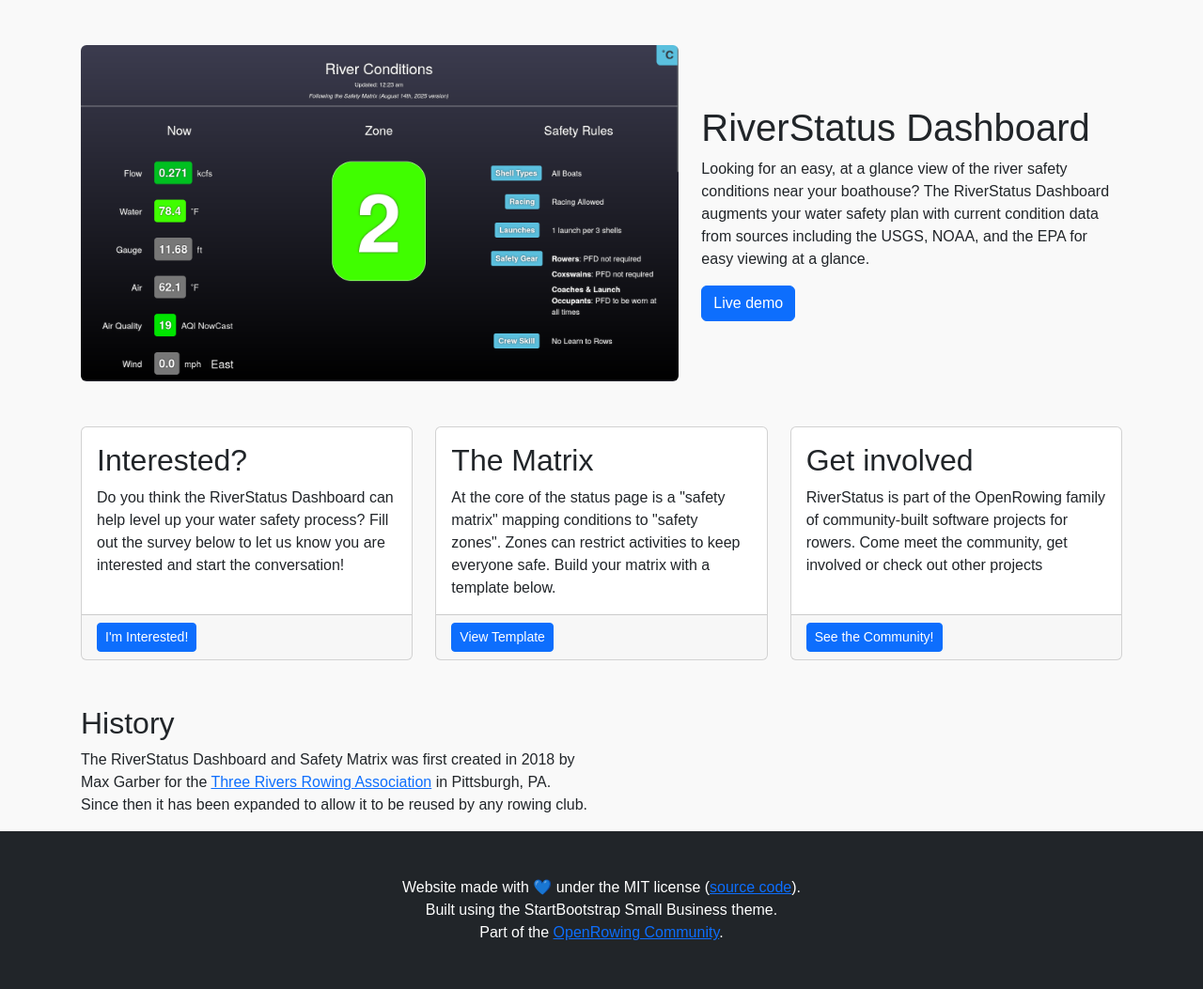
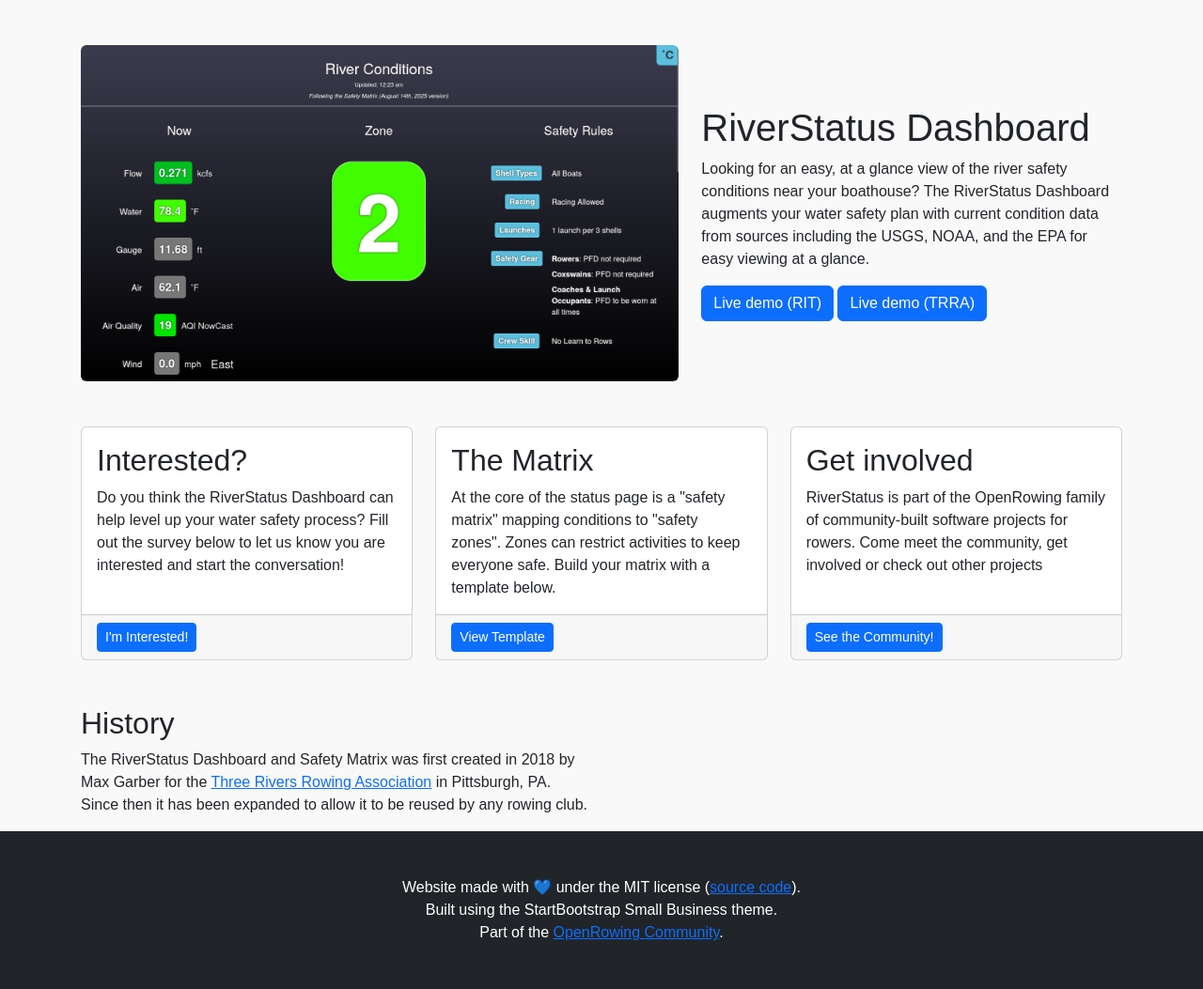
Before and after one commit to OpenRowingCommunity/openrowingcommunity.github.io, a Jekyll site: the page built from projects/riverstatus.html, in a window 1280 px wide. Shown: the whole page at 94% size. Built offline with Jekyll 4.4.1, drawn with Linux system fonts in a browser that asks for light colours; comment, search, counter and statistics services are not loaded.

Commit message:
add multiple live demos

```diff
--- a/projects/riverstatus.html
+++ b/projects/riverstatus.html
@@ -9,7 +9,8 @@
 		<div class="col-lg-5">
 			<h1 class="font-weight-light">RiverStatus Dashboard</h1>
 			<p>Looking for an easy, at a glance view of the river safety conditions near your boathouse? The RiverStatus Dashboard augments your water safety plan with current condition data from sources including the USGS, NOAA, and the EPA for easy viewing at a glance.</p>
-			<a class="btn btn-primary" href="https://rit-rowing.github.io/RiverStatusBoard/">Live demo</a>
+			<a class="btn btn-primary" href="https://riverstatus.openrowing.com#RIT">Live demo (RIT)</a>
+			<a class="btn btn-primary" href="https://riverstatus.openrowing.com#TRRA">Live demo (TRRA)</a>
 		</div>
 	</div>
 	<!-- Content Row-->
```
